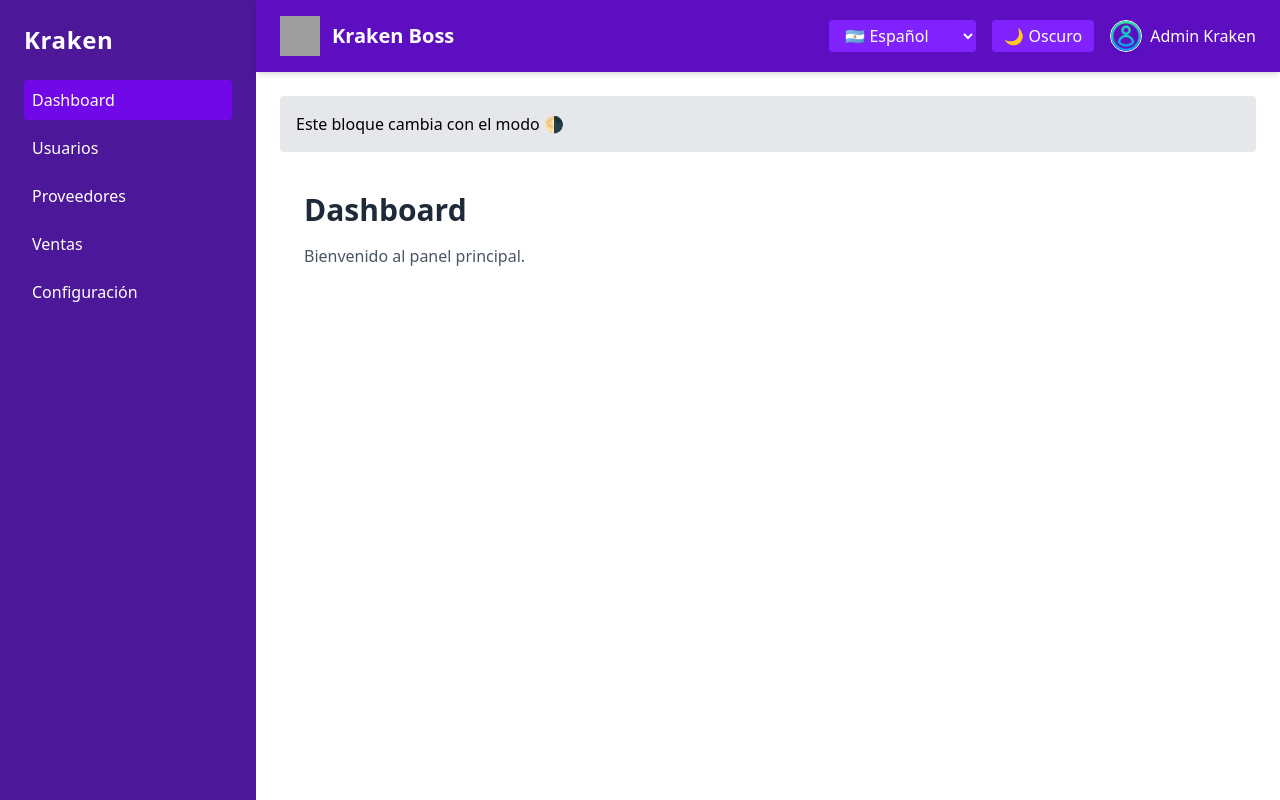
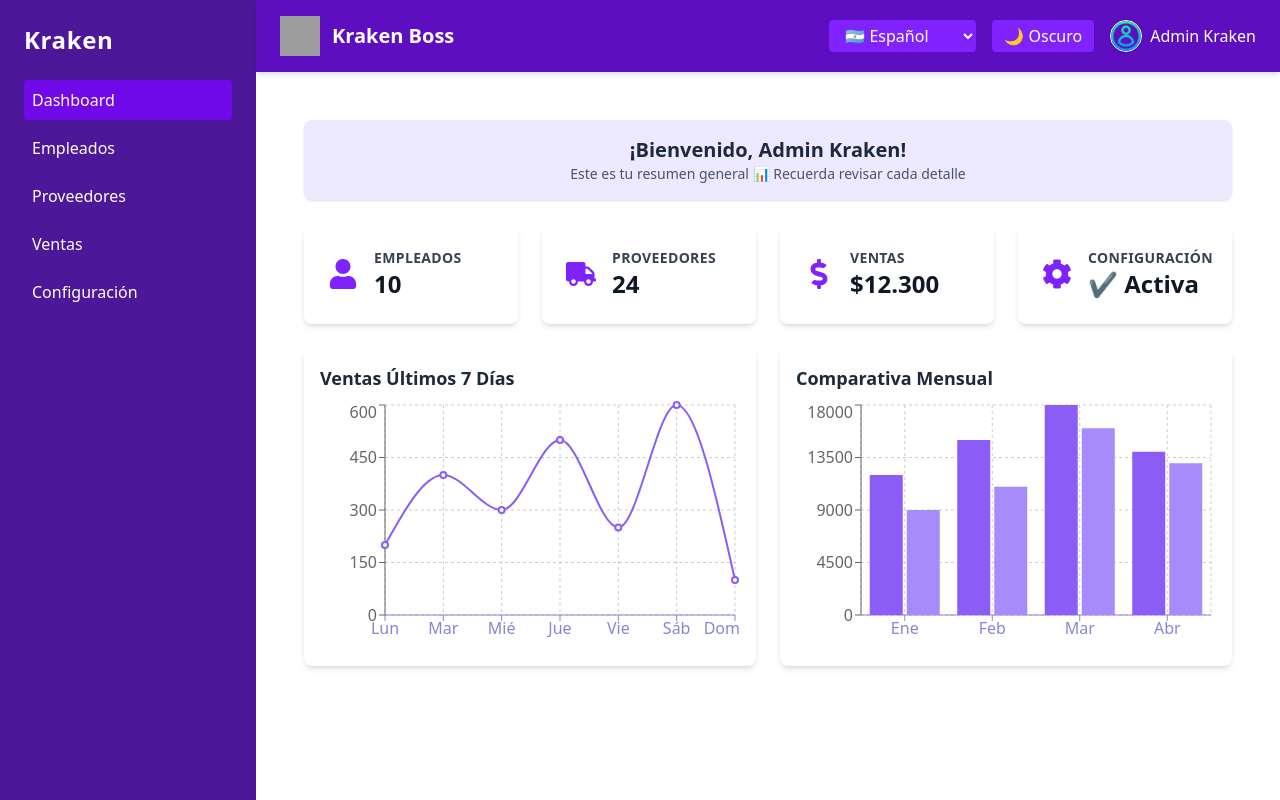
Before and after one commit to EmanuelDiazOchoa/Kraken-Boos, a React (Vite) app: page / in a window 1280 px wide. Built offline with nearby package versions, Linux system fonts and the light colour scheme; grey boxes are pictures that could not be loaded.

Commit message:
Feat: progresando

```diff
--- a/package.json
+++ b/package.json
@@ -13,6 +13,8 @@
     "@tailwindcss/vite": "^4.1.10",
     "react": "^19.1.0",
     "react-dom": "^19.1.0",
+    "react-icons": "^5.5.0",
+    "recharts": "^3.0.0",
     "tailwindcss": "^4.1.10"
   },
   "devDependencies": {
--- a/src/App.jsx
+++ b/src/App.jsx
@@ -5,7 +5,7 @@ import DashboardPage from "./pages/DashboardPage";
 import ProvidersPage from "./pages/ProvidersPage";
 import SalesPage from "./pages/SalesPage";
 import SettingsPage from "./pages/SettingsPage";
-import UsersPage from "./pages/UsersPage";
+import EmployeesPage from "./pages/EmployeesPage";
 
 function App() {
   return (
@@ -17,14 +17,14 @@ function App() {
           <Topbar />
           <main className="flex-1 p-6">
 
-            {/* 🔎 TEST de dark mode */}
-            <div className="p-4 mb-4 rounded bg-gray-200 dark:bg-gray-700">
+
+            {/* <div className="p-4 mb-4 rounded bg-gray-200 dark:bg-gray-700">
               Este bloque cambia con el modo 🌗
-            </div>
+            </div> */}
 
             <Routes>
               <Route path="/" element={<DashboardPage />} />
-              <Route path="/usuarios" element={<UsersPage />} />
+              <Route path="/empleados" element={<EmployeesPage />} />
               <Route path="/proveedores" element={<ProvidersPage />} />
               <Route path="/ventas" element={<SalesPage />} />
               <Route path="/configuracion" element={<SettingsPage />} />
--- /dev/null
+++ b/src/components/Card.jsx
@@ -0,0 +1,19 @@
+import React from "react";
+
+export default function Card({ title, value, icon }) {
+  return (
+    <div className="flex items-center gap-4 bg-white dark:bg-gray-800 p-6 rounded-lg shadow-md hover:shadow-lg transition-all duration-300">
+      <div className="text-3xl text-violet-600 dark:text-violet-400">
+        {icon}
+      </div>
+      <div>
+        <h3 className="text-sm font-semibold text-gray-700 dark:text-gray-300 uppercase tracking-wide">
+          {title}
+        </h3>
+        <p className="text-2xl font-bold text-gray-900 dark:text-white">
+          {value}
+        </p>
+      </div>
+    </div>
+  );
+}
--- /dev/null
+++ b/src/components/DashboardCharts.jsx
@@ -0,0 +1,63 @@
+import {
+  LineChart,
+  Line,
+  XAxis,
+  YAxis,
+  Tooltip,
+  ResponsiveContainer,
+  CartesianGrid,
+  BarChart,
+  Bar,
+} from "recharts";
+
+const weeklySalesData = [
+  { day: "Lun", ventas: 200 },
+  { day: "Mar", ventas: 400 },
+  { day: "Mié", ventas: 300 },
+  { day: "Jue", ventas: 500 },
+  { day: "Vie", ventas: 250 },
+  { day: "Sáb", ventas: 600 },
+  { day: "Dom", ventas: 100 },
+];
+
+const monthlyComparisonData = [
+  { mes: "Ene", actual: 12000, pasado: 9000 },
+  { mes: "Feb", actual: 15000, pasado: 11000 },
+  { mes: "Mar", actual: 18000, pasado: 16000 },
+  { mes: "Abr", actual: 14000, pasado: 13000 },
+];
+
+export default function DashboardCharts() {
+  return (
+    <div className="grid grid-cols-1 lg:grid-cols-2 gap-6">
+      {/* Ventas semanales */}
+      <div className="bg-white dark:bg-gray-800 p-4 rounded-lg shadow-md">
+        <h2 className="text-lg font-semibold text-gray-800 dark:text-white mb-2">Ventas Últimos 7 Días</h2>
+        <ResponsiveContainer width="100%" height={250}>
+          <LineChart data={weeklySalesData}>
+            <CartesianGrid strokeDasharray="3 3" stroke="#ccc" />
+            <XAxis dataKey="day" stroke="#8884d8" />
+            <YAxis />
+            <Tooltip contentStyle={{ backgroundColor: "#f9f9f9" }} />
+            <Line type="monotone" dataKey="ventas" stroke="#8b5cf6" strokeWidth={2} />
+          </LineChart>
+        </ResponsiveContainer>
+      </div>
+
+      {/* Comparación mensual */}
+      <div className="bg-white dark:bg-gray-800 p-4 rounded-lg shadow-md">
+        <h2 className="text-lg font-semibold text-gray-800 dark:text-white mb-2">Comparativa Mensual</h2>
+        <ResponsiveContainer width="100%" height={250}>
+          <BarChart data={monthlyComparisonData}>
+            <CartesianGrid strokeDasharray="3 3" />
+            <XAxis dataKey="mes" stroke="#8884d8" />
+            <YAxis />
+            <Tooltip contentStyle={{ backgroundColor: "#f9f9f9" }} />
+            <Bar dataKey="actual" fill="#8b5cf6" />
+            <Bar dataKey="pasado" fill="#a78bfa" />
+          </BarChart>
+        </ResponsiveContainer>
+      </div>
+    </div>
+  );
+}
--- /dev/null
+++ b/src/components/Layout.jsx
@@ -0,0 +1,17 @@
+import Sidebar from "./Sidebar";
+import Topbar from "./Topbar";
+import { Outlet } from "react-router-dom";
+
+export default function Layout() {
+  return (
+    <div className="flex h-screen">
+      <Sidebar />
+      <div className="flex-1 flex flex-col">
+        <Topbar />
+        <main className="flex-1 overflow-auto bg-gray-100 dark:bg-gray-800 p-4">
+          <Outlet />
+        </main>
+      </div>
+    </div>
+  );
+}
--- a/src/components/Sidebar.jsx
+++ b/src/components/Sidebar.jsx
@@ -30,7 +30,7 @@ export default function Sidebar() {
               }`
             }
           >
-            Usuarios
+            Empleados
           </NavLink>
         </li>
         <li>
--- a/src/pages/DashboardPage.jsx
+++ b/src/pages/DashboardPage.jsx
@@ -1,8 +1,36 @@
+// src/pages/DashboardPage.jsx
+import React from "react";
+import DashboardCharts from "../components/DashboardCharts";
+import Card from "../components/Card";
+import {
+  FaUser,
+  FaTruck,
+  FaDollarSign,
+  FaCog,
+} from "react-icons/fa";
+
 export default function DashboardPage() {
   return (
-    <div className="p-6">
-      <h1 className="text-3xl font-bold text-gray-800 dark:text-white">Dashboard</h1>
-      <p className="mt-4 text-gray-600 dark:text-gray-300">Bienvenido al panel principal.</p>
+    <div className="p-6 space-y-6">
+
+      <div className="bg-violet-100 dark:bg-violet-900 p-4 rounded-lg shadow text-center">
+        <h1 className="text-xl font-bold text-gray-800 dark:text-white">
+          ¡Bienvenido, Admin Kraken!
+        </h1>
+        <p className="text-sm text-gray-600 dark:text-gray-300">
+          Este es tu resumen general 📊 Recuerda revisar cada detalle
+        </p>
+      </div>
+
+
+      <div className="grid grid-cols-1 sm:grid-cols-2 md:grid-cols-3 lg:grid-cols-4 gap-6">
+        <Card title="Empleados" value="10" icon={<FaUser />} />
+        <Card title="Proveedores" value="24" icon={<FaTruck />} />
+        <Card title="Ventas" value="$12.300" icon={<FaDollarSign />} />
+        <Card title="Configuración" value="✔️ Activa" icon={<FaCog />} />
+      </div>
+
+      <DashboardCharts />
     </div>
   );
 }
```
Also changed, not shown: src/pages/EmployeesPage.jsx (renamed from src/pages/UsersPage.jsx), 1 other file (tests, documents, lock files or other folders).
